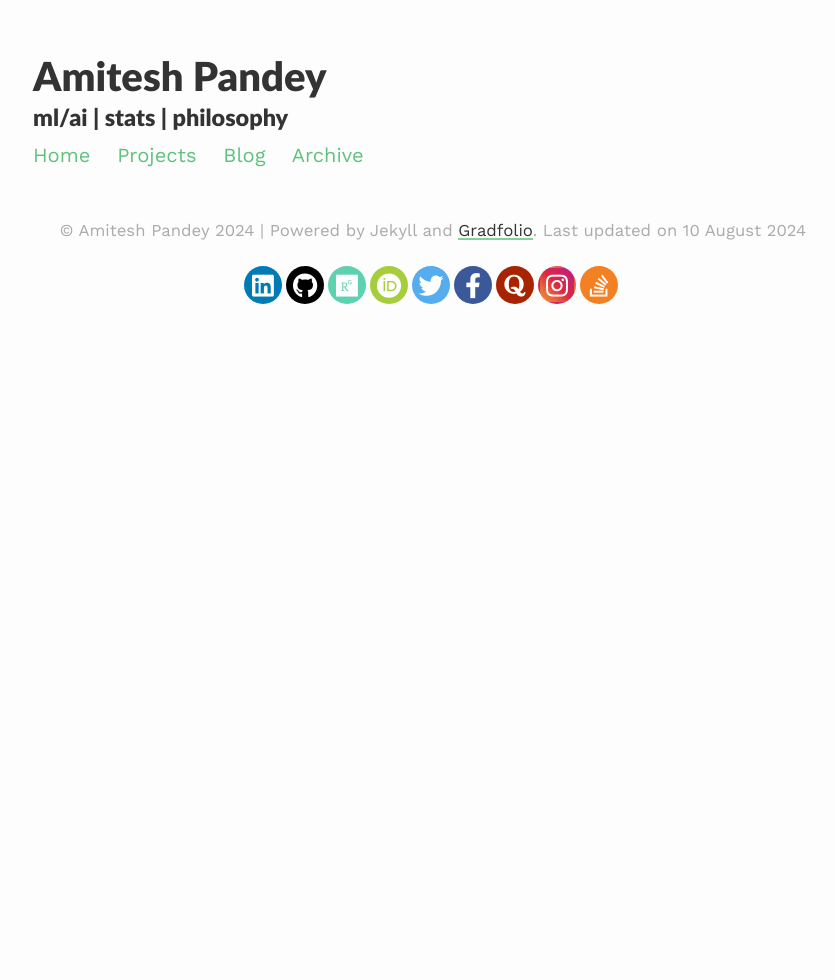
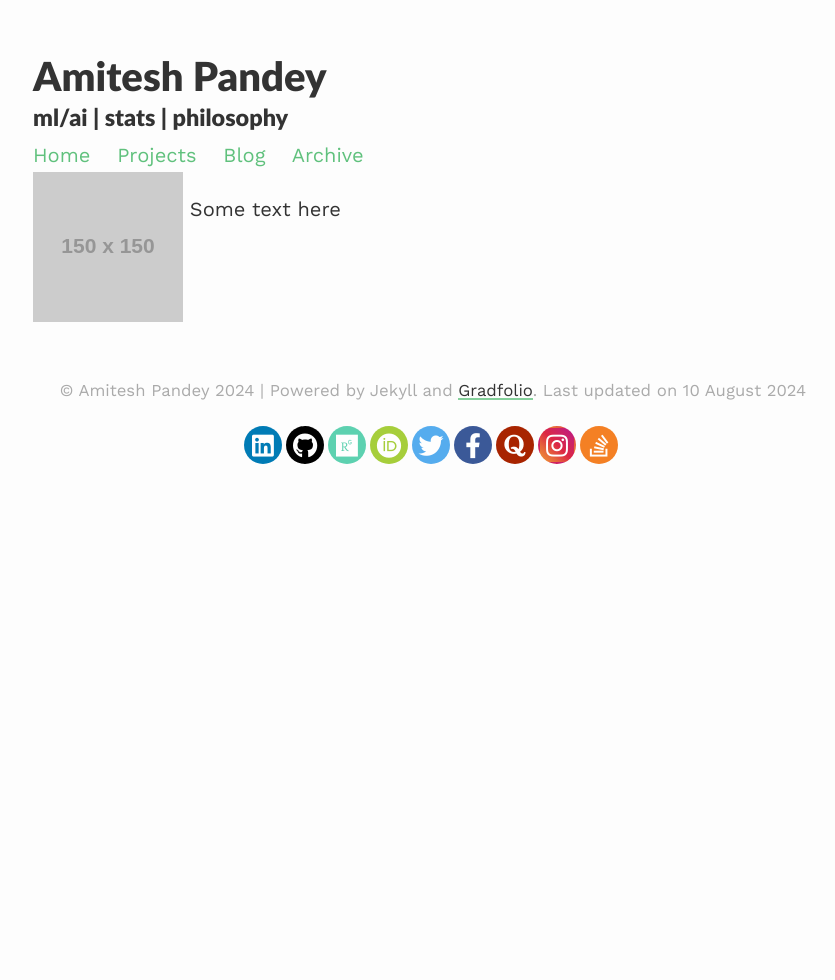
Before and after one commit to pandeyamitesh/pandeyamitesh, a Jekyll site: the page built from research/index.html, in a window 1280 px wide. Shown: the whole page, without its empty margins (207-1042 px from the left). Built offline with Jekyll 4.4.1, drawn with Linux system fonts in a browser that asks for light colours; nearby versions of some CDN libraries.

Commit message:
Update index.html

```diff
--- a/research/index.html
+++ b/research/index.html
@@ -1,37 +1,16 @@
 ---
 layout: default
 ---
+<head>
+<style>
+  .text {
+  display: inline-block;
+  vertical-align: top;
+}
+</style>
+</head>
 
-<div class="article-list">
-  {% for post in paginator.posts %}
-    <h2><a href="{{post.url | prepend: site.baseurl}}">{{post.title}}</a></h2>
-    <p>{{post.excerpt | strip_html}}</p>
-  {% endfor %}
+<div class="container">
+  <img src="https://via.placeholder.com/150"/>
+  <p class="text">Some text here</p>
 </div>
-
-<!-- pagination -->
-{% if paginator.total_pages > 1 %}
-<div class="pagination">
-  {% if paginator.previous_page %}
-    <a href="{{ paginator.previous_page_path | prepend: site.baseurl | replace: '//', '/' }}">&laquo; Prev</a>
-  {% else %}
-    <span>&laquo; Prev</span>
-  {% endif %}
-
-  {% for page in (1..paginator.total_pages) %}
-    {% if page == paginator.page %}
-      <span>{{ page }}</span>
-    {% elsif page == 1 %}
-      <a href="{{site.baseurl}}/blog">{{ page }}</a>
-    {% else %}
-      <a href="{{ site.paginate_path | prepend: site.baseurl | replace: '//', '/' | replace: ':num', page }}">{{ page }}</a>
-    {% endif %}
-  {% endfor %}
-
-  {% if paginator.next_page %}
-    <a href="{{ paginator.next_page_path | prepend: site.baseurl | replace: '//', '/' }}">Next &raquo;</a>
-  {% else %}
-    <span>Next &raquo;</span>
-  {% endif %}
-</div>
-{% endif %}
```
